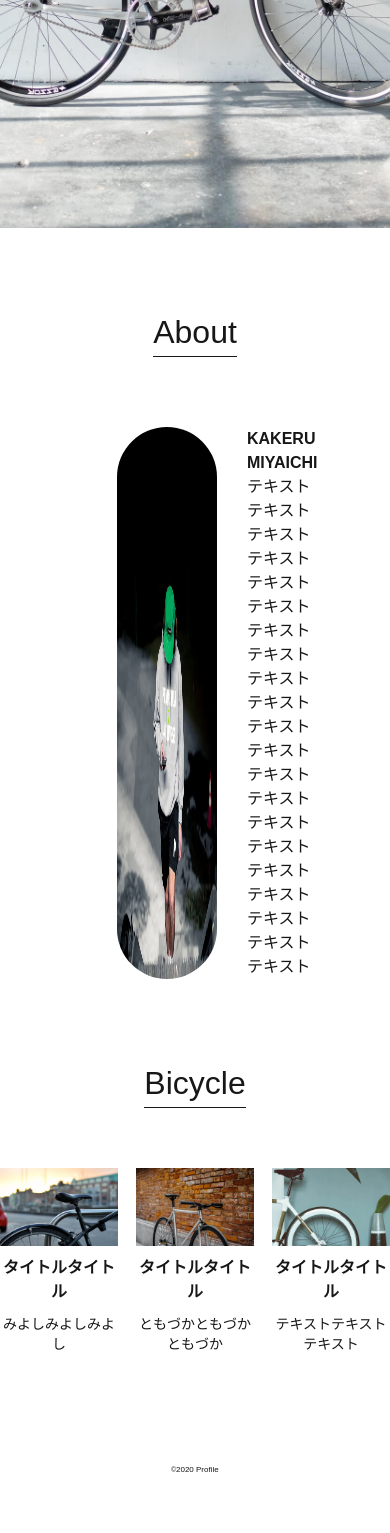
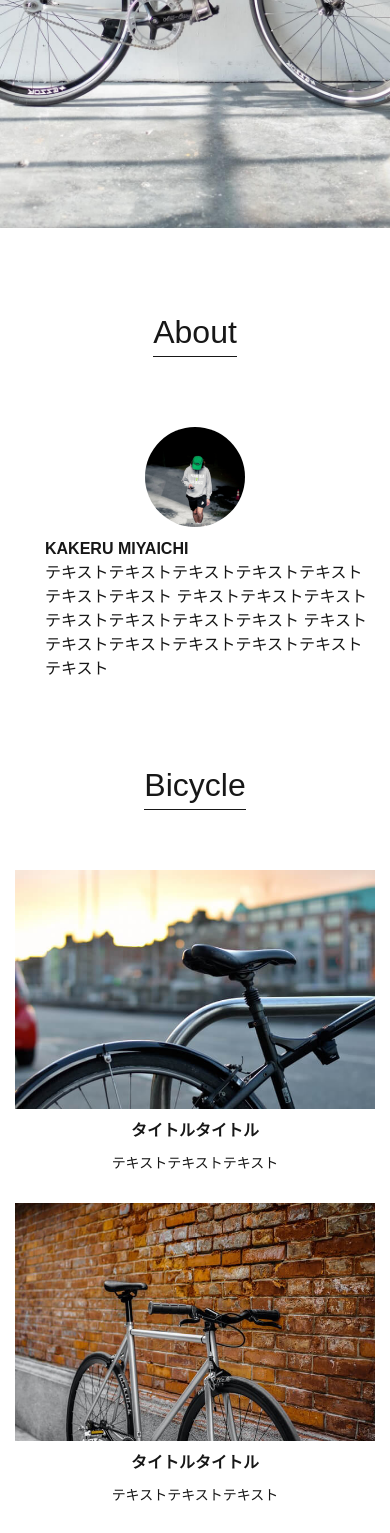
Before and after one commit to ishimaruryouto/Next_practice, a Next.js app: page /practice1 in a window 390 px wide. Shown: the part 432-1965 px from the top of the page. Before the commit the page ends 1918 px from the top, so only its background shows below. Built offline with nearby package versions, Linux system fonts and the light colour scheme; a web font is replaced by a local one.

Commit message:
レスポンシブ対応完成

```diff
--- a/src/app/practice1/page.tsx
+++ b/src/app/practice1/page.tsx
@@ -4,7 +4,7 @@ export default function Bike() {
 	return (
 		<>
 			<header>
-				<nav className="flex justify-between text-sm items-center w-3/5 mx-auto py-2.5">
+				<nav className="flex justify-between text-sm items-center w-3/5 mx-auto py-2.5 max-sm:px-3.75 max-sm:w-full">
 					<h1>
 						<Image src="/img/logo.svg" alt="Profile" width={120} height={40} />
 					</h1>
@@ -32,16 +32,16 @@ export default function Bike() {
 					<div className="flex justify-center mt-20">
 						<h2 className="text-[32px] border-b inline">About</h2>
 					</div>
-					<div className="flex w-2/5 mx-auto mt-17.5">
+					<div className="flex w-2/5 mx-auto mt-17.5 max-sm:w-full max-sm:flex-wrap max-sm:px-3.75">
 						<Image
 							src="/img/about.jpg"
 							alt="緑の帽子を被った男性"
 							width={100}
 							height={100}
-							className="rounded-full"
+							className="h-fit rounded-full aspect-square max-sm:block max-sm:mx-auto"
 						/>
 						<div className="ml-7.5">
-							<h3 className="text-base font-bold">KAKERU MIYAICHI</h3>
+							<h3 className="text-base font-bold max-sm:mt-2.5">KAKERU MIYAICHI</h3>
 							<p>
 								テキストテキストテキストテキストテキストテキストテキスト
 								テキストテキストテキストテキストテキストテキストテキスト
@@ -52,24 +52,24 @@ export default function Bike() {
 				</section>
 
 				<section>
-					<div className="flex justify-center mt-20">
+					<div className="flex justify-center mt-20 max-sm:w-full">
 						<h2 className="text-[32px] border-b inline">Bicycle</h2>
 					</div>
-					<div className="flex justify-center gap-4.5 mt-15">
+					<div className="sm:flex justify-center gap-4.5 mt-15 max-sm:flex-wrap max-sm:gap-7.5">
 						<div>
-							<Image src="/img/bicycle1.jpg" alt="黒い自転車のサドル" width={300} height={300} />
+							<Image src="/img/bicycle1.jpg" alt="黒い自転車のサドル" width={300} height={300} className="max-sm:w-full max-sm:px-3.75" />
 							<h3 className="text-base font-bold text-center mt-2.5">タイトルタイトル</h3>
-							<p className="text-sm text-center mt-2.5">みよしみよしみよし</p>
+							<p className="text-sm text-center mt-2.5">テキストテキストテキスト</p>
 						</div>
 
-						<div>
-							<Image src="/img/bicycle2.jpg" alt="シルバーの自転車" width={300} height={300} />
+						<div className="max-sm:mt-7.5">
+							<Image src="/img/bicycle2.jpg" alt="シルバーの自転車" width={300} height={300} className="max-sm:w-full max-sm:px-3.75" />
 							<h3 className="text-base font-bold text-center mt-2.5">タイトルタイトル</h3>
-							<p className="text-sm text-center mt-2.5">ともづかともづかともづか</p>
+							<p className="text-sm text-center mt-2.5">テキストテキストテキスト</p>
 						</div>
 
-						<div>
-							<Image src="/img/bicycle3.jpg" alt="白の自転車" width={300} height={300} />
+						<div className="max-sm:mt-7.5">
+							<Image src="/img/bicycle3.jpg" alt="白の自転車" width={300} height={300} className="max-sm:w-full max-sm:px-3.75" />
 							<h3 className="text-base font-bold text-center mt-2.5">タイトルタイトル</h3>
 							<p className="text-sm text-center mt-2.5">テキストテキストテキスト</p>
 						</div>
```
